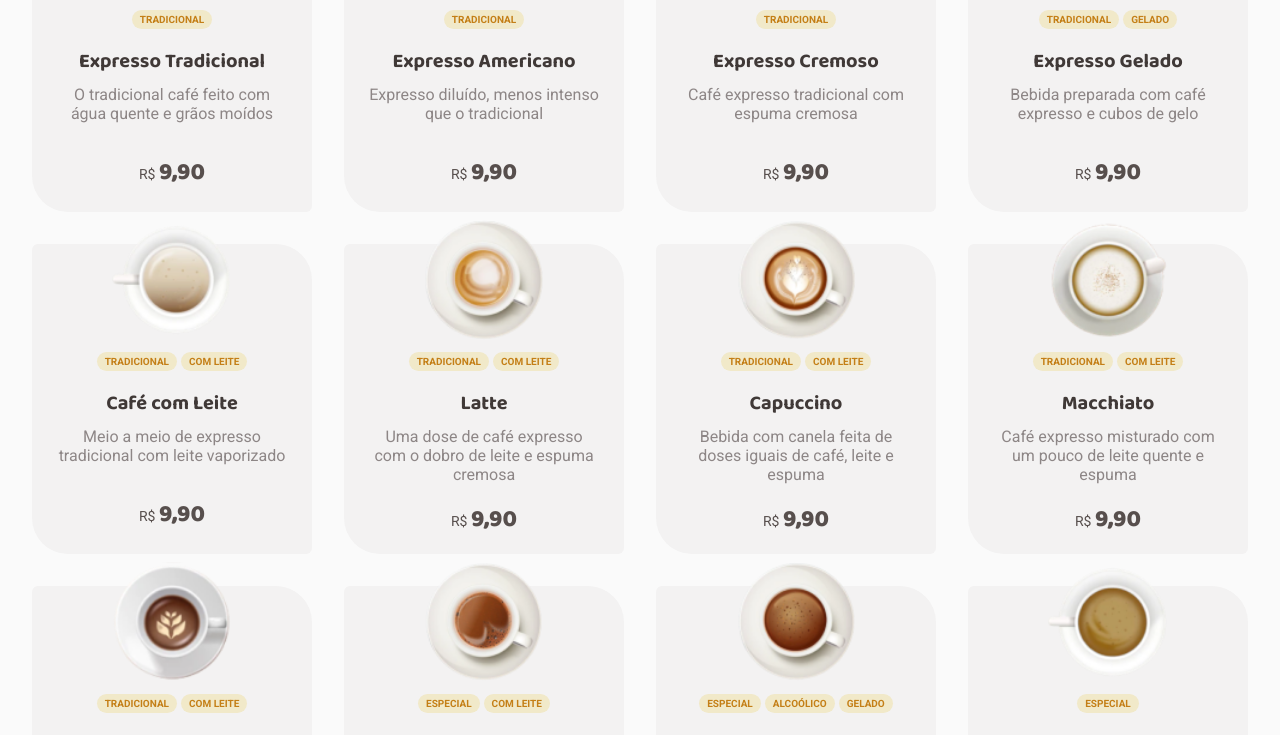
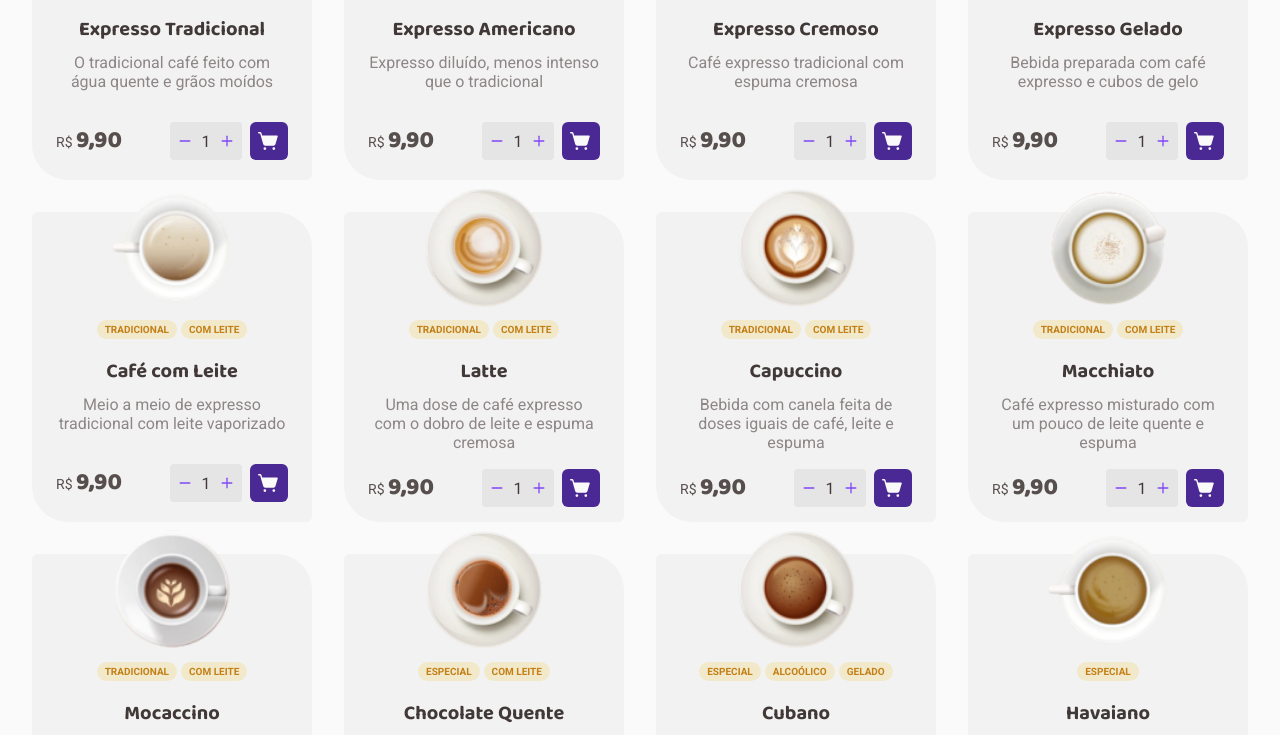
Before and after one commit to RanielliMontagna/ignite-coffee-delivery, a React (Vite) app: page / in a window 1280 px wide. Shown: the part 860-1595 px from the top of the page. Built offline with nearby package versions, Linux system fonts and the light colour scheme; no server answers.

Commit message:
refactor(home): adiciona botões internos de ações nos cards dos cafés

```diff
--- a/src/components/header/styles.ts
+++ b/src/components/header/styles.ts
@@ -1,10 +1,14 @@
 import styled from 'styled-components'
 
 export const HeaderContainer = styled.header`
+  position: sticky;
+  top: 0;
+  background-color: ${({ theme }) => theme['gray-100']};
+
   display: flex;
   justify-content: space-between;
   align-items: center;
-  padding: 2rem 0;
+  padding: 1rem 0;
 
   a {
     display: flex;
--- a/src/pages/home/components/coffeeList/index.tsx
+++ b/src/pages/home/components/coffeeList/index.tsx
@@ -1,5 +1,8 @@
+import { Minus, Plus, ShoppingCartSimple } from 'phosphor-react'
 import { coffeeList } from './static'
 import {
+  AmountContainer,
+  CartButton,
   CoffeeCard,
   CoffeeCardTag,
   CoffeeListContainer,
@@ -35,6 +38,20 @@ export function CoffeeList() {
                     minimumFractionDigits: 2,
                   })}
                 </h4>
+                <div>
+                  <AmountContainer>
+                    <button>
+                      <Minus size={14} weight="bold" />
+                    </button>
+                    <span>1</span>
+                    <button>
+                      <Plus size={14} weight="bold" />
+                    </button>
+                  </AmountContainer>
+                  <CartButton>
+                    <ShoppingCartSimple weight="fill" size={22} />
+                  </CartButton>
+                </div>
               </div>
             </CoffeeCard>
           )
--- a/src/pages/home/components/coffeeList/styles.ts
+++ b/src/pages/home/components/coffeeList/styles.ts
@@ -60,9 +60,11 @@ export const CoffeeCard = styled.div`
   .footer {
     display: flex;
     flex: 1;
+    width: 100%;
     align-items: flex-end;
+    justify-content: space-between;
 
-    h4 {
+    > h4 {
       font-size: 1.5rem;
       font-weight: 800;
       color: ${({ theme }) => theme['gray-700']};
@@ -73,6 +75,67 @@ export const CoffeeCard = styled.div`
         font-family: 'Roboto', sans-serif;
       }
     }
+
+    > div {
+      display: flex;
+      align-items: center;
+      gap: 0.5rem;
+    }
+  }
+`
+
+export const AmountContainer = styled.div`
+  display: flex;
+  align-items: center;
+  gap: 0.25rem;
+  border-radius: 4px;
+  height: 2.375rem;
+  padding: 0.5rem;
+
+  background-color: ${({ theme }) => theme['gray-400']};
+
+  > button {
+    border: none;
+    cursor: pointer;
+    color: ${({ theme }) => theme['purple-500']};
+    background: transparent;
+
+    display: flex;
+    align-items: center;
+    justify-content: center;
+
+    &:focus {
+      box-shadow: none;
+    }
+  }
+
+  > span {
+    width: 1.25rem;
+  }
+`
+
+export const CartButton = styled.button`
+  display: flex;
+  align-items: center;
+  justify-content: center;
+
+  padding: 0.5rem;
+  border-radius: 6px;
+  border: none;
+
+  background-color: ${({ theme }) => theme['purple-700']};
+  color: ${({ theme }) => theme['gray-100']};
+
+  cursor: pointer;
+  transition: all 0.1s ease-in-out;
+
+  &:hover {
+    background-color: ${({ theme }) => theme['purple-500']};
+    transition: all 0.1s ease-in-out;
+  }
+
+  &:focus {
+    box-shadow: none;
   }
 `
 
```
